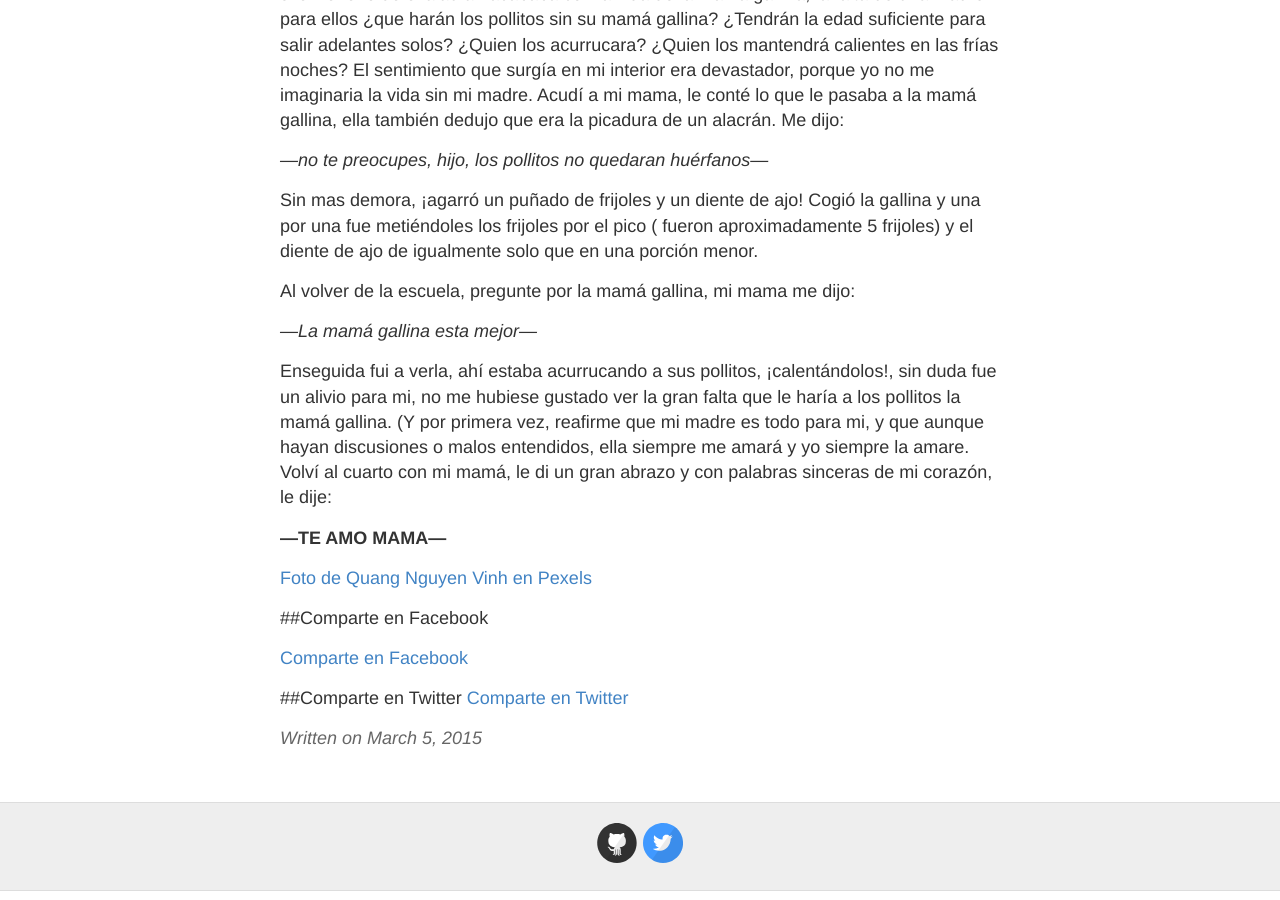
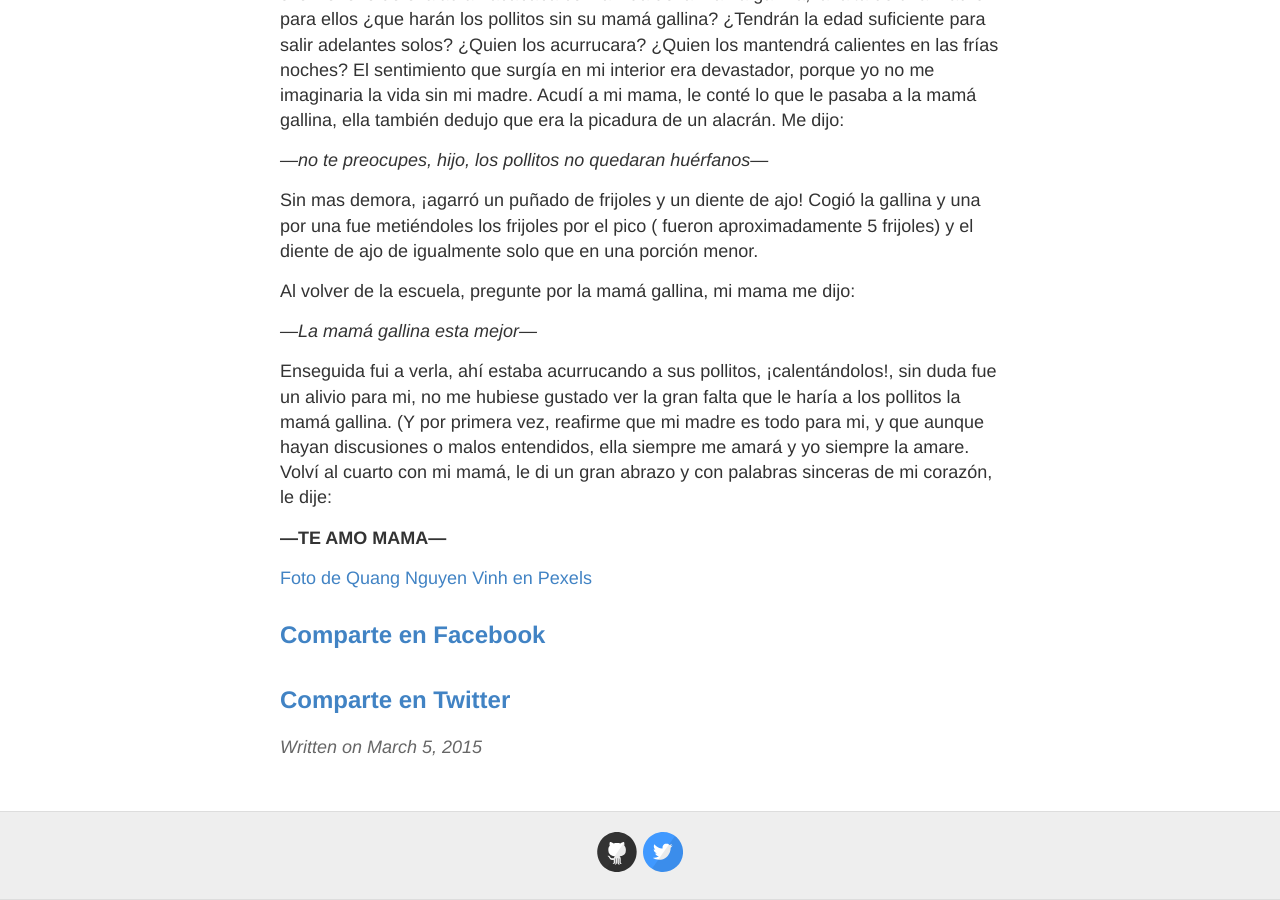
Before and after one commit to markconfig/blog-Jkyll, a Jekyll site: the page built from _posts/2015-3-5-Te-Amo-Mama.md, in a window 1280 px wide and 900 px high, scrolled down 928 px. Built offline with Jekyll 4.4.1, drawn with Linux system fonts in a browser that asks for light colours; our own code applies the rules of GitHub Pages for plain Markdown files.

Commit message:
Update 2015-3-5-Te-Amo-Mama.md

```diff
--- a/_posts/2015-3-5-Te-Amo-Mama.md
+++ b/_posts/2015-3-5-Te-Amo-Mama.md
@@ -31,9 +31,6 @@ Volví al cuarto con mi mamá, le di un gran abrazo y con palabras sinceras de m
 
 [Foto de Quang Nguyen Vinh en Pexels](https://www.pexels.com/es-es/foto/gallina-marron-y-negra-con-pio-de-pollito-al-aire-libre-2134246/ "Foto de Quang Nguyen Vinh en Pexels")
 
-##Comparte en Facebook
 
-[Comparte en Facebook](https://www.facebook.com/sharer/sharer.php?u=https://blog-markreyes77.github.io/Te-Amo-Mama "Comparte en Facebook 2")
-
-##Comparte en Twitter
-[Comparte en Twitter](https://twitter.com/?status= Dale una leída a esto: https://blog-markreyes77.github.io/Te-Amo-Mama "Comparte en Twitter")
+## [Comparte en Facebook](https://www.facebook.com/sharer/sharer.php?u=https://blog-markreyes77.github.io/Te-Amo-Mama "Comparte en Facebook 2")
+## [Comparte en Twitter](https://twitter.com/?status= Dale una leída a esto: https://blog-markreyes77.github.io/Te-Amo-Mama "Comparte en Twitter")
```
